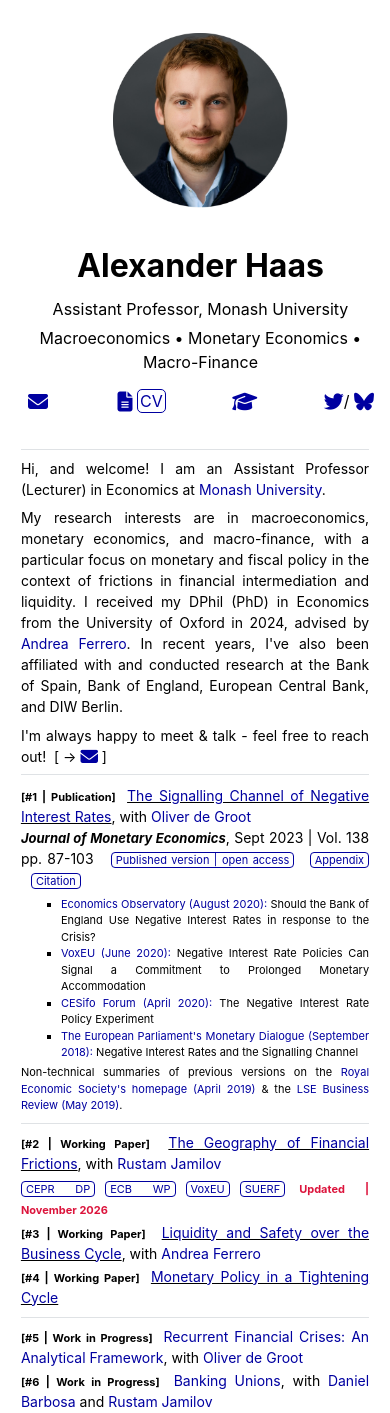
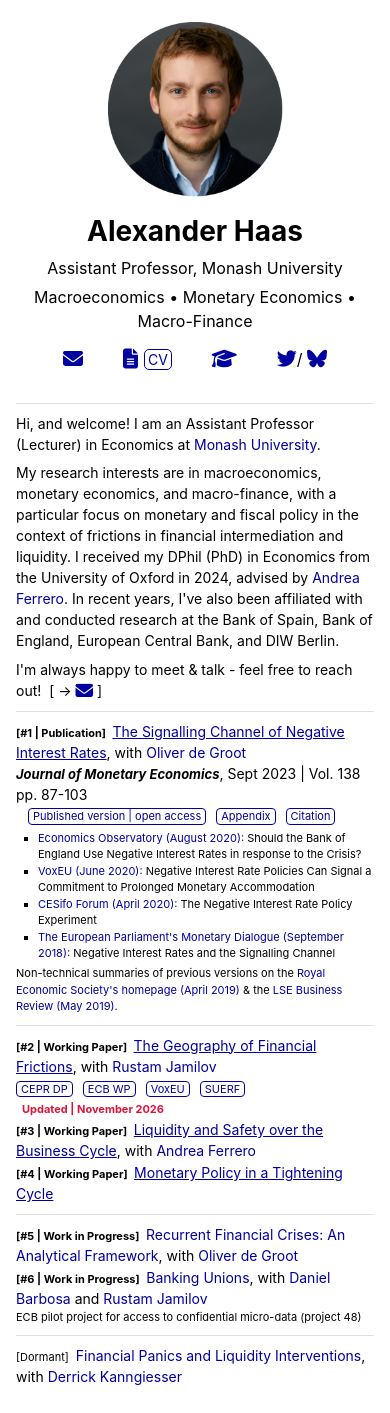
Before and after one commit to al-haas/al-haas.github.io, a plain HTML site: page index.html in a window 390 px wide. Shown: the top 1413 px of the page. After the commit the page ends 1387 px from the top, so only its background shows below. Drawn offline with Linux system fonts and the light colour scheme.

Commit message:
Tidy the page: shared stylesheet classes, consistent paper formatting, phone layout
Same look as before. Inline styles replaced by classes (tags, sub-lines, boxed links),
header rebuilt with the original column geometry, papers grouped tightly within
categories, and a stacked header plus left-aligned text below 640px.

Co-Authored-By: Claude Fable 5.1 <noreply@anthropic.com>

```diff
--- a/index.html
+++ b/index.html
@@ -49,147 +49,94 @@
   </head>
 
 
+<body>
+<div class="wrap">
 
-
-
-<body>
-
-<div class="container">
-
-<header>
-
-<div class="parent">
-
-  <div class="child1">
-    <div class="avatar-container">
-      <img src="images/avatar_circle.jpg" alt="Profile picture" style="max-height:175px">
+<header class="hdr">
+  <div class="avatar"><img src="images/avatar_circle.jpg" alt="Profile picture"></div>
+  <div class="who">
+    <h1>Alexander Haas</h1>
+    Assistant Professor, Monash University<br>
+    <div class="fields">Macroeconomics &bull; Monetary Economics &bull; Macro-Finance</div>
+    <div class="links">
+      <a href="mailto:alexander.haas@monash.edu" aria-label="E-Mail" title="E-Mail"><i class="fa-solid fa-envelope fa-lg"></i></a>
+      <span class="cv">
+        <a href="files/CV_Alexander_Haas.pdf" title="CV" target="_blank"><i class="fa-solid fa-file-lines fa-lg"></i></a>
+        <a href="files/CV_Alexander_Haas.pdf" title="CV" target="_blank"><span class="cvbox">CV</span></a>
+      </span>
+      <a href="https://scholar.google.com/citations?user=JtW-rAQAAAAJ&amp;hl=en" title="Google Scholar" target="_blank"><i class="fas fa-graduation-cap fa-lg"></i></a>
+      <span><a href="https://twitter.com/ahaas_econ" title="Twitter" target="_blank"><i class="fa-brands fa-twitter fa-lg"></i></a>/
+        <a href="https://bsky.app/profile/alexanderhaas.bsky.social" title="Bluesky" target="_blank"><i class="fa-brands fa-bluesky fa-lg"></i></a></span>
     </div>
   </div>
-
-  <div class="child2">
-    <div><h1> Alexander Haas</h1>
-
-    Assistant Professor, Monash University<br>
-
-    <div style="padding-top:5px;padding-bottom:15px">
-    Macroeconomics &bull; Monetary Economics &bull; Macro-Finance</div>
-
-    <div style="padding-left:1px;">
-        <a href="mailto:alexander.haas@monash.edu" aria-label="E-Mail" title="E-Mail"><i class='fa-solid fa-envelope fa-lg'></i></a>
-        <span style="padding-left:65px;"><a href="files/CV_Alexander_Haas.pdf" aria-label="CV" title="CV" target="_blank"><i class="fa-solid fa-file-lines fa-lg"></i></a></span>
-        <a href="files/CV_Alexander_Haas.pdf" aria-label="CV" title="CV" target="_blank"><span style="border-width:1px; border-style:solid;
-          padding-left:2px; padding-right:2px; padding-top:1px; padding-bottom:1px; border-radius:5px;">CV</span></a>
-        <span style="padding-left:62px;"><a href="https://scholar.google.com/citations?user=JtW-rAQAAAAJ&amp;hl=en&amp;authuser=1" aria-label="Google Scholar" title="Google Scholar" target="_blank"><i class="fas fa-graduation-cap fa-lg"></i></a></span>
-        <span style="padding-left:62px;"><a href="https://twitter.com/ahaas_econ" aria-label="Twitter" title="Twitter" target="_blank"><i class='fa-brands fa-twitter fa-lg'></i></a>/
-        <a href="https://bsky.app/profile/alexanderhaas.bsky.social" aria-label="Bluesky" title="Bluesky" target="_blank"><i class='fa-brands fa-bluesky fa-lg'></i></a></span>
-    </div>
-  </div>
-  </div>
-</div>
 </header>
 
-
-
-
-
-
-
-<content>
-
-<div class="container">
-<div class="content">
-
-
-
-<div class="profile"><hr>
-Hi, and welcome! I am an Assistant Professor (Lecturer) in Economics at <a href="https://www.monash.edu/business" target="_blank">Monash University</a>.
-
-<div style="padding-top:7.5px;padding-bottom:7.5px">
-My research interests are in macroeconomics, monetary economics, and macro-finance, with a particular focus on monetary and fiscal policy in the context of frictions in financial intermediation and liquidity. I received my DPhil (PhD) in Economics from the University of Oxford in 2024, advised by <a href="https://sites.google.com/site/andreapferrero/" target="_blank">Andrea Ferrero</a>. In recent years, I've also been affiliated with and conducted research at the Bank of Spain, Bank of England, European Central Bank, and DIW Berlin.</div>
-
-<div style="padding-top:0px;padding-bottom:0px">
-I'm always happy to meet &amp; talk - feel free to reach out! &nbsp;[&nbsp;->&nbsp;<a href="mailto:alexander.haas@monash.edu" aria-label="E-Mail" title="E-Mail"><i class='fa-solid fa-envelope fa-lg'></i></a>&nbsp;]</div>
-
+<main>
+<div class="intro"><hr>
+<p>Hi, and welcome! I am an Assistant Professor (Lecturer) in Economics at <a href="https://www.monash.edu/business" target="_blank">Monash University</a>.</p>
+<p>My research interests are in macroeconomics, monetary economics, and macro-finance, with a particular focus on monetary and fiscal policy in the context of frictions in financial intermediation and liquidity. I received my DPhil (PhD) in Economics from the University of Oxford in 2024, advised by <a href="https://sites.google.com/site/andreapferrero/" target="_blank">Andrea Ferrero</a>. In recent years, I've also been affiliated with and conducted research at the Bank of Spain, Bank of England, European Central Bank, and DIW Berlin.</p>
+<p>I'm always happy to meet &amp; talk - feel free to reach out! &nbsp;[&nbsp;->&nbsp;<a href="mailto:alexander.haas@monash.edu" title="E-Mail"><i class="fa-solid fa-envelope fa-lg"></i></a>&nbsp;]</p>
 <hr></div>
 
+<div class="paper">
+  <span class="tag">[#1 | Publication]&nbsp;</span>
+  <a class="title" href="https://doi.org/10.1016/j.jmoneco.2023.05.011" target="_blank">The Signalling Channel of Negative Interest Rates</a>, with <a href="https://sites.google.com/site/oliverdegroot/" target="_blank">Oliver de Groot</a>
+  <br><span class="journal">Journal of Monetary Economics</span>, Sept 2023 | Vol. 138 pp. 87-103
+  <span class="btns inline">
+    <a class="btn" href="files/deGroot_Haas_SCONIR.pdf" target="_blank">Published version | open access</a>
+    <a class="btn" href="files/deGroot_Haas_SCONIR_Appendix.pdf" target="_blank">Appendix</a>
+    <a class="btn" href="files/deGroot_Haas_SCONIR.bib" target="_blank">Citation</a>
+  </span>
+</div>
+<div class="media">
+  <ul>
+    <li><a href="https://www.economicsobservatory.com/should-bank-england-use-negative-interest-rates-response-crisis" target="_blank">Economics Observatory (August 2020):</a> Should the Bank of England Use Negative Interest Rates in response to the Crisis?</li>
+    <li><a href="https://voxeu.org/article/negative-interest-rate-policies-can-signal-commitment-prolonged-monetary-accommodation" target="_blank">VoxEU (June 2020):</a> Negative Interest Rate Policies Can Signal a Commitment to Prolonged Monetary Accommodation</li>
+    <li><a href="https://www.cesifo.org/en/publikationen/2020/article-journal/negative-interest-rate-policy-experiment" target="_blank">CESifo Forum (April 2020):</a> The Negative Interest Rate Policy Experiment</li>
+    <li><a href="https://www.europarl.europa.eu/cmsdata/153241/DIW_final.pdf" target="_blank">The European Parliament's Monetary Dialogue (September 2018):</a> Negative Interest Rates and the Signalling Channel</li>
+  </ul>
+  Non-technical summaries of previous versions on the <a href="https://res.org.uk/mediabriefing/explaining-negative-interest-rate-policy-a-new-signalling-theory/" target="_blank">Royal Economic Society's homepage (April 2019)</a> &amp; the <a href="https://blogs.lse.ac.uk/businessreview/2019/05/24/the-economics-of-negative-interest-rates/" target="_blank">LSE Business Review (May 2019)</a>.
+</div>
+<hr>
 
-<!-- <div class="upcoming">
-<span style="color: rgb(220,20,60)"><b>Upcoming</b></span>
-<span style="margin-left:15px">
-University of Sydney (March '26) &nbsp; | &nbsp; Curtin University (April '26) &nbsp; | &nbsp; University of Western Australia (April '26) </span><br></div><hr> -->
+<div class="paper">
+  <span class="tag">[#2 | Working Paper]&nbsp;</span>
+  <a class="title" href="files/Financial_Frictions.pdf" target="_blank">The Geography of Financial Frictions</a>, with <a href="https://www.rustamjamilov.com" target="_blank">Rustam Jamilov</a>
+  <br><span class="btns">
+    <a class="btn" href="https://cepr.org/publications/dp21743" target="_blank">CEPR DP</a>
+    <span class="btn">ECB WP</span>
+    <a class="btn" href="https://cepr.org/voxeu/columns/geography-financial-frictions" target="_blank">VoxEU</a>
+    <span class="btn">SUERF</span>
+    <span class="new">Updated | November 2026</span>
+  </span>
+</div>
+<div class="paper">
+  <span class="tag">[#3 | Working Paper]&nbsp;</span>
+  <a class="title" href="files/Ferrero_Haas_LASOTBC.pdf" target="_blank">Liquidity and Safety over the Business Cycle</a>, with <a href="https://sites.google.com/site/andreapferrero/" target="_blank">Andrea Ferrero</a>
+</div>
+<div class="paper">
+  <span class="tag">[#4 | Working Paper]&nbsp;</span>
+  <a class="title" href="files/Haas_JMP.pdf" target="_blank">Monetary Policy in a Tightening Cycle</a>
+</div>
+<hr>
 
-<!-- <div class="paper-abstract"; style="padding-top:7.5px"; style="padding-bottom:7.5px">
-<span style="color: rgb(220,20,60)"><b>Upcoming Seminars</b></span>
-<span style="margin-left:15px">
-Adelaide (May '25) &nbsp;&nbsp; | &nbsp;&nbsp; UNSW Sydney (May '25) &nbsp;&nbsp; | &nbsp;&nbsp; Deakin University (June '25) &nbsp;&nbsp; | &nbsp;&nbsp; Bonn (July '25)<br>
-Dutch National Bank (July '25) &nbsp;&nbsp; | &nbsp;&nbsp; Reserve Bank of Australia (Sept '25) &nbsp;&nbsp; | &nbsp;&nbsp; University of Queensland (Oct '25) &nbsp;&nbsp; | &nbsp;&nbsp; Auckland (Oct '25)</span><br></div> -->
+<div class="paper">
+  <span class="tag">[#5 | Work in Progress]&nbsp;</span>
+  <span class="title-noline">Recurrent Financial Crises: An Analytical Framework</span>, with <a href="https://sites.google.com/site/oliverdegroot/" target="_blank">Oliver de Groot</a>
+</div>
+<div class="paper">
+  <span class="tag">[#6 | Work in Progress]&nbsp;</span>
+  <span class="title-noline">Banking Unions</span>, with <a href="https://www.nuffield.ox.ac.uk/people/profiles/daniel-carvalho-barbosa/" target="_blank">Daniel Barbosa</a> and <a href="https://www.rustamjamilov.com" target="_blank">Rustam Jamilov</a>
+  <span class="sub">ECB pilot project for access to confidential micro-data (project 48)</span>
+</div>
+<hr>
 
-
-<!-- <h3>Publication</h3>  -->
-
-<div class="paper-title"><span style="font-size: 11px;"><b>[#1 | Publication]&nbsp;</b></span>
-<u><a href="https://doi.org/10.1016/j.jmoneco.2023.05.011" target="_blank"> The Signalling Channel of Negative Interest Rates</a></u>, with <a href="https://sites.google.com/site/oliverdegroot/" target="_blank">Oliver de Groot</a>
-<br><span style="font-size: 13px;"><b><em>Journal of Monetary Economics</em></b></span>, Sept 2023 | Vol. 138 pp. 87-103
-<span style="padding-left:12px"><a style="font-size:11px" href="files/deGroot_Haas_SCONIR.pdf" target="_blank">
-  <span style="border-width:1px; border-style:solid;
-  padding-left:4px; padding-right:4px; padding-top:0px; padding-bottom:0px; border-radius:4px; white-space:nowrap;">Published version | open access</span></a></span>
-<span style="padding-left:10px"><a style="font-size:11px" href="files/deGroot_Haas_SCONIR_Appendix.pdf" target="_blank">
-  <span style="border-width:1px; border-style:solid;
-  padding-left:4px; padding-right:4px; padding-top:0px; padding-bottom:0px; border-radius:4px; white-space:nowrap;">Appendix</span></a></span>
-<span style="padding-left:10px"><a style="font-size:11px" href="files/deGroot_Haas_SCONIR.bib" target="_blank">
-  <span style="border-width:1px; border-style:solid;
-  padding-left:4px; padding-right:4px; padding-top:0px; padding-bottom:0px; border-radius:4px; white-space:nowrap;">Citation</span></a></span></div>
-
-
-<div class="paper-abstract">
-  <ul style="list-style-type:square;margin-top:3.5px;margin-bottom:3.5px">
-    <li> <a href="https://www.economicsobservatory.com/should-bank-england-use-negative-interest-rates-response-crisis" target="_blank">Economics Observatory (August 2020):</a> Should the Bank of England Use Negative Interest Rates in response to the Crisis?</li>
-    <li> <a href="https://voxeu.org/article/negative-interest-rate-policies-can-signal-commitment-prolonged-monetary-accommodation" target="_blank">VoxEU (June 2020):</a> Negative Interest Rate Policies Can Signal a Commitment to Prolonged Monetary Accommodation</li>
-    <li> <a href="https://www.cesifo.org/en/publikationen/2020/article-journal/negative-interest-rate-policy-experiment" target="_blank">CESifo Forum (April 2020):</a> The Negative Interest Rate Policy Experiment</li>
-    <li> <a href="https://www.europarl.europa.eu/cmsdata/153241/DIW_final.pdf" target="_blank"> The European Parliament's Monetary Dialogue (September 2018):</a> Negative Interest Rates and the Signalling Channel</li>
-  </ul>
-
-Non-technical summaries of previous versions on the <a href="https://res.org.uk/mediabriefing/explaining-negative-interest-rate-policy-a-new-signalling-theory/" target="_blank"> Royal Economic Society's homepage (April 2019)</a> &amp; the <a href="https://blogs.lse.ac.uk/businessreview/2019/05/24/the-economics-of-negative-interest-rates/" target="_blank"> LSE Business Review (May 2019)</a>.</div><hr>
-
-
-<!-- <h3>Working Paper</h3>  -->
-
-<div class="paper-title"><span style="font-size: 11px;"><b>[#2 | Working Paper]&nbsp;</b></span>
-<u><a href="files/Financial_Frictions.pdf" target="_blank">The Geography of Financial Frictions</a></u>, with <a href="https://www.rustamjamilov.com" target="_blank">Rustam Jamilov</a>
-<br><span style="display:inline-block; padding-top:3px; padding-bottom:1px;"><span style="padding-left:0px"><a style="font-size:11px" href="https://cepr.org/publications/dp21743" target="_blank"><span style="border-width:1px; border-style:solid; padding-left:4px; padding-right:4px; padding-top:0px; padding-bottom:0px; border-radius:4px; white-space:nowrap;">CEPR DP</span></a></span><span style="padding-left:10px; font-size:11px; color: rgb(0,0,160)"><span style="border-width:1px; border-style:solid; padding-left:4px; padding-right:4px; padding-top:0px; padding-bottom:0px; border-radius:4px; white-space:nowrap;">ECB WP</span></span><span style="padding-left:10px"><a style="font-size:11px" href="https://cepr.org/voxeu/columns/geography-financial-frictions" target="_blank"><span style="border-width:1px; border-style:solid; padding-left:4px; padding-right:4px; padding-top:0px; padding-bottom:0px; border-radius:4px; white-space:nowrap;">VoxEU</span></a></span><span style="padding-left:10px; font-size:11px; color: rgb(0,0,160)"><span style="border-width:1px; border-style:solid; padding-left:4px; padding-right:4px; padding-top:0px; padding-bottom:0px; border-radius:4px; white-space:nowrap;">SUERF</span></span><span style="padding-left:14px; font-size:11px; color: rgb(220,20,60);"><b>Updated | November 2026</b></span></span></div>
-
-
-<div class="paper-title"><span style="font-size: 11px;"><b>[#3 | Working Paper]</b>&nbsp;</span>
-<u><a href="files/Ferrero_Haas_LASOTBC.pdf" target="_blank">Liquidity and Safety over the Business Cycle</a></u>, with <a href="https://sites.google.com/site/andreapferrero/" target="_blank">Andrea Ferrero</a></div>
-
-
-<div class="paper-title"><span style="font-size: 11px;"><b>[#4 | Working Paper]&nbsp;</b></span>
-<u><a href="files/Haas_JMP.pdf" target="_blank">Monetary Policy in a Tightening Cycle</a></u></div><hr>
-
-
-<!-- <h3>Work in Progress</h3>  -->
-
-<div class="paper-title"><span style="font-size: 11px;"><b>[#5 | Work in Progress]&nbsp;</b></span>
-<span style="color: rgb(0,0,160)">Recurrent Financial Crises: An Analytical Framework</span>, with <a href="https://sites.google.com/site/oliverdegroot/" target="_blank">Oliver de Groot</a></div>
-
-
-<div class="paper-title"><span style="font-size: 11px;"><b>[#6 | Work in Progress]&nbsp;</b></span>
-<span style="color: rgb(0,0,160)">Banking Unions</span>, with <a href="https://www.nuffield.ox.ac.uk/people/profiles/daniel-carvalho-barbosa/" target="_blank">Daniel Barbosa</a> and <a href="https://www.rustamjamilov.com" target="_blank">Rustam Jamilov</a><br><span style="font-size: 11px;">ECB pilot project for access to confidential micro-data (project 48)</span></div><hr>
-
-
-
-
-<!-- <h3>Dormant</h3>  -->
-
-<div class="paper-title"><span style="font-size: 11px;">[Dormant]&nbsp;</span>
-<span style="color: rgb(0,0,160)">Financial Panics and Liquidity Interventions</span>, with <a href="https://sites.google.com/view/derrickkanngiesser/" target="_blank">Derrick Kanngiesser</a>
-<!-- <span style="padding-left:98px"><a style="font-size:11px" href="files/Haas_Kanngiesser_FPLI_SLIDES.pdf" target="_blank">
-<span style="border-width:1px; border-style:solid;padding-left:4px; padding-right:4px; padding-top:0px; padding-bottom:0px; border-radius:4px; white-space:nowrap;">Slides</span></a></span> --></div>
-
-
+<div class="paper">
+  <span class="tag plain">[Dormant]&nbsp;</span>
+  <span class="title-noline">Financial Panics and Liquidity Interventions</span>, with <a href="https://sites.google.com/view/derrickkanngiesser/" target="_blank">Derrick Kanngiesser</a>
+  <!-- <span class="btns inline"><a class="btn" href="files/Haas_Kanngiesser_FPLI_SLIDES.pdf" target="_blank">Slides</a></span> -->
 </div>
-</div>
-</content>
+</main>
 </div>
 </body>
 </html>
--- a/style.css
+++ b/style.css
@@ -1,169 +1,50 @@
-body{
-  font-size:14px;
-  font-family:-apple-system,BlinkMacSystemFont,segoe ui,Helvetica Neue,Arial,sans-serif,apple color emoji,segoe ui emoji,segoe ui symbol;
-  color:black;
-	text-align:center;
-	line-height:1.5;
+/* al-haas.github.io stylesheet (Nov 2026 polish): the original look, tidied. Same system sans, 14px, blue links; fluid 800px column; shared classes
+   for tags, sub-lines and boxed links so every paper is formatted the same way. */
+*, *::before, *::after { box-sizing: border-box; }
+html { -webkit-text-size-adjust: 100%; }
+body { margin: 0; font-size: 14px; color: black; background: white; line-height: 1.5;
+  font-family: -apple-system, BlinkMacSystemFont, "Segoe UI", "Helvetica Neue", Arial, sans-serif; }
+a:link, a:visited, a:active { color: rgb(0,0,160); text-decoration: none; }
+a:hover { text-decoration: underline; }
+.wrap { max-width: 800px; width: 98%; margin: 0 auto; padding: 0; }
+.hdr { display: flex; align-items: flex-start; padding: 22px 0 6px; font-size: 16px; }
+/* same column geometry as the original page: 32% photo column (picture right-aligned), 53% text column */
+.hdr .avatar { box-sizing: content-box; flex: 0 0 32%; display: flex; justify-content: flex-end; padding: 0 1.5% 0 2.5%; }
+.hdr .who { box-sizing: content-box; flex: 0 0 53%; padding: 5px 1.5% 0 2.5%; }
+.hdr img { display: block; height: 175px; width: auto; }
+.hdr h1 { margin: 7.5px 0; font-size: 32px; line-height: 1.2; }
+.hdr .fields { padding: 5px 0 14px; }
+.hdr .links { display: flex; align-items: center; gap: 62px; }
+.hdr .links .cv { display: inline-flex; align-items: center; gap: 6px; }
+.hdr .links .cvbox { font-size: 14px; line-height: 1.2; padding: 1px 3px; border: 1px solid currentColor; border-radius: 5px; }
+main { text-align: justify; padding: 0 2.5%; }
+.intro { padding: 10px 0 0; }
+.intro p { margin: 0 0 7.5px; }
+.intro p:last-child { margin-bottom: 0; }
+hr { height: 0; margin: 10px 0 9px; border: 0; border-bottom: 1px solid #dfe2e5; }
+.paper { margin: 0; }
+.paper + .paper { margin-top: 1px; }
+.paper .tag { font-size: 11px; font-weight: bold; }
+.paper .tag.plain { font-weight: normal; }
+.paper a.title { text-decoration: underline; }
+.paper .title-noline { color: rgb(0,0,160); }
+.paper .journal { font-size: 13px; font-weight: bold; font-style: italic; }
+.paper .sub { display: block; font-size: 11px; margin-top: 0; }
+.new { color: rgb(220,20,60); font-weight: bold; font-size: 11px; }
+.btns { display: inline-flex; flex-wrap: wrap; align-items: center; gap: 4px 10px; margin-top: 1px; margin-bottom: 0; }
+.btns.inline { margin: 0 0 0 12px; vertical-align: 1px; }
+.btn { display: inline-block; font-size: 11px; line-height: 1.35; padding: 0 4px; border: 1px solid currentColor;
+  border-radius: 4px; white-space: nowrap; color: rgb(0,0,160); }
+.btns .new { margin-left: 6px; }
+.media { font-size: 11px; padding: 0; }
+.media ul { list-style-type: square; margin: 3.5px 0; padding-left: 40px; }
+@media screen and (max-width: 640px) {
+  .wrap { width: 100%; padding: 0 16px; }
+  main { padding: 0; }
+  .hdr { flex-direction: column; align-items: center; gap: 10px; padding-bottom: 12px; text-align: center; }
+  .hdr .avatar, .hdr .who { flex: none; width: 100%; justify-content: center; padding: 0; }
+  .hdr h1 { font-size: 28px; }
+  .hdr .links { justify-content: center; gap: 40px; }
+  main { text-align: left; }
+  .media ul { padding-left: 22px; }
 }
-a:link{color:rgb(0,0,160)}
-a:visited{color:rgb(0,0,160)}
-a:active{color:rgb(0,0,160)}
-a:hover{color:rgb(0,0,160); text-decoration:underline;}
-a{text-decoration: none;}
-
-
-
-
-/*---------------------------------------------------------*/
-/*---------------------------------------------------------*/
-.container{
-  margin-left:auto;
-  margin-right:auto;
-}
-/*---------------------------------------------------------*/
-/*---------------------------------------------------------*/
-
-
-
-/*---------------------------------------------------------*/
-/*---------------------------------------------------------*/
-header
-.parent{
-  max-width:800px;
-  font-size:16px;
-  width:98%;
-  text-align:center;
-  /*padding-bottom:0.5%;*/
-  /*border:1px solid black;*/
-  margin-left:auto;
-  margin-right:auto;
-}
-
-.child1{
-  display:inline-block;
-  width:32%;
-  /*max-width:200px;*/
-  vertical-align:top;
-  text-align:left;
-  padding-top:15px;
-  padding-right:1.5%;
-  padding-left:2.5%;
-  /*border:1px solid black;*/
-}
-
-.avatar-container{
-  text-align:right;
-  display:block;
-  padding-top:0px;
-}
-
-.child2{
-  display:inline-block;
-  width:53%;
-  /*max-width:400px;*/
-  vertical-align:top;
-  text-align:left;
-  padding-top:20px;
-  padding-right:1.5%;
-  padding-left:2.5%;
-  /*border:1px solid black;*/
-}
-
-
-
-/* Mobile screen version of header */
-@media screen and (max-width:800px){
-
-.parent{
-padding-bottom:5%;
-}
-
-.child1{
-width:98%;
-text-align: center;
-}
-
-.avatar-container{
-  text-align: center;
-  display: block;
-  padding-top:10px;
-}
-
-.child2{
-  width:98%;
-  text-align: center;
-}
-}
-/*---------------------------------------------------------*/
-/*---------------------------------------------------------*/
-
-
-
-
-
-/*---------------------------------------------------------*/
-/*---------------------------------------------------------*/
-content
-.container{
-  max-width:800px;
-  font-size:14px;
-  width:98%;
-  /*border:1px solid black;*/
-}
-
-.content{
-  padding-right:2.5%;
-  padding-left:2.5%;
-  text-align:justify;
-  display:inline-block;
-}
-
-.profile{
-  padding-top:10px;
-  padding-bottom:2px;
-}
-
-.upcoming{
-  font-size:13px;
-  padding-top:0px;
-  padding-bottom:2px;
-}
-
-.paper-title{
-  padding-top:0px;
-  padding-bottom:2px;
-}
-
-.paper-abstract{
-  font-size:11px;
-  padding-top:0px;
-  padding-bottom:2px;
-}
-
-/*---------------------------------------------------------*/
-/*---------------------------------------------------------*/
-h1{
-  margin-top:7.5px;
-  margin-bottom:7.5px;
-}
-
-h3{
-  margin-top:0px;
-  margin-bottom:2.5px;
-}
-
-h4{
-  margin-top:0px;
-  margin-bottom:2.5px;
-}
-
-hr{height:0px;
-	margin-top:7.5px;
-  margin-bottom:7.5px;
-	overflow:hidden;
-	background:transparent;
-	border:0px;
-	border-bottom:1px solid #dfe2e5;
-  }
-/*---------------------------------------------------------*/
-/*---------------------------------------------------------*/
```
